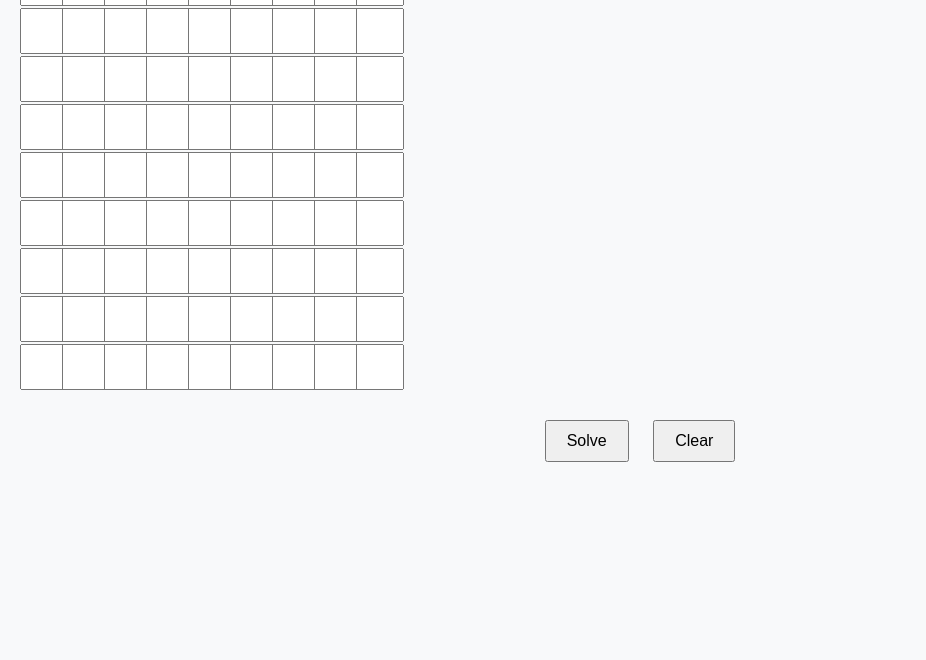
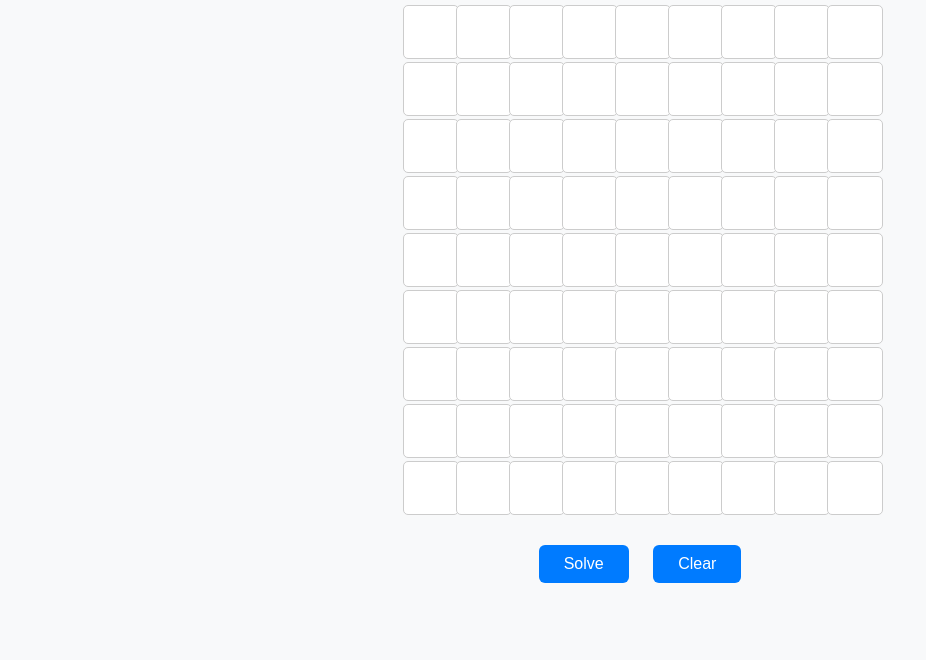
Before and after one commit to SolomonGottapu/sudoku, a plain HTML site: page solver.html in a window 1280 px wide. Shown: the part 140-800 px from the top of the page, without its empty margins (0-926 px from the left). Drawn offline with Linux system fonts and the light colour scheme.

Commit message:
Update style.css

```diff
--- a/style.css
+++ b/style.css
@@ -1,41 +1,61 @@
+
 body {
   font-family: Arial, sans-serif;
   background-color: #f8f9fa;
   margin: 0;
   padding: 0;
+  height: 100vh;
+  display: flex;
+  justify-content: center;
+  align-items: center;
+  flex-direction: column;
+}
+
+.container {
+  padding: 20px;
   text-align: center;
 }
-.container {
-  padding: 20px;
-}
-.center {
-  height: 100vh;
-  display: flex;
-  flex-direction: column;
-  justify-content: center;
-  align-items: center;
-}
+
 .grid {
   display: grid;
-  grid-template-columns: repeat(9, 40px);
-  gap: 2px;
+  grid-template-columns: repeat(9, 50px);
+  gap: 3px;
   margin: 20px auto;
+  justify-content: center;
 }
+
 .grid input {
-  width: 40px;
-  height: 40px;
-  font-size: 20px;
+  width: 50px;
+  height: 50px;
+  font-size: 22px;
   text-align: center;
+  border: 1px solid #ccc;
+  border-radius: 5px;
 }
+
 button, .button {
   margin: 10px;
-  padding: 10px 20px;
+  padding: 10px 25px;
   font-size: 16px;
   cursor: pointer;
+  border: none;
+  background-color: #007bff;
+  color: white;
+  border-radius: 6px;
+  transition: background 0.3s ease;
 }
-.button {
-  text-decoration: none;
-  background: #007bff;
-  color: white;
-  border-radius: 5px;
+
+button:hover, .button:hover {
+  background-color: #0056b3;
 }
+
+input[type="text"] {
+  padding: 10px;
+  font-size: 16px;
+  width: 200px;
+  margin-bottom: 10px;
+}
+
+h1, h3 {
+  margin-bottom: 10px;
+}
```
